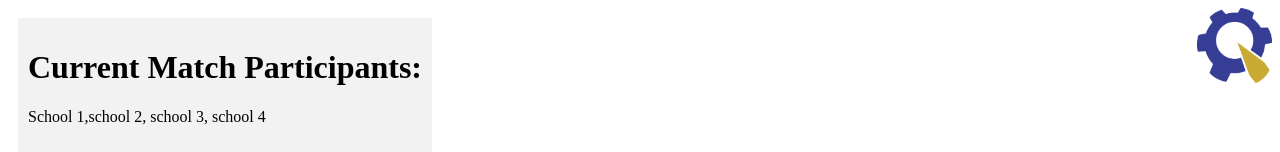
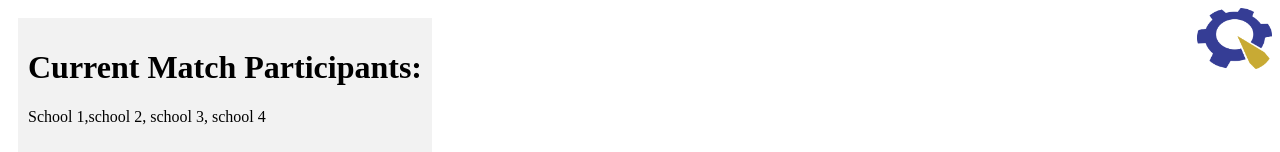
Before and after one commit to pioneers/final-comp-simple, a plain HTML site: page index.html in a window 1280 px wide. Shown: the top 152 px of the page. Drawn offline with Linux system fonts and the light colour scheme.

Commit message:
Update index.html

```diff
--- a/index.html
+++ b/index.html
@@ -15,7 +15,7 @@
 		<p>10:30 AM</p>
 	</div>
 	<a id="logo" href="https://pioneers.berkeley.edu/compete/rc-spring/" target="_blank" rel="noopener noreferrer">
-		<img src="github_images/Logo_vectorized_color_lowres.png" style="width:75px;height:75px;">
+		<img src="github_images/Logo_vectorized_color_lowres.png" style="width:75px;height:61px;">
 	</a>
 </body>
 </html>
```
